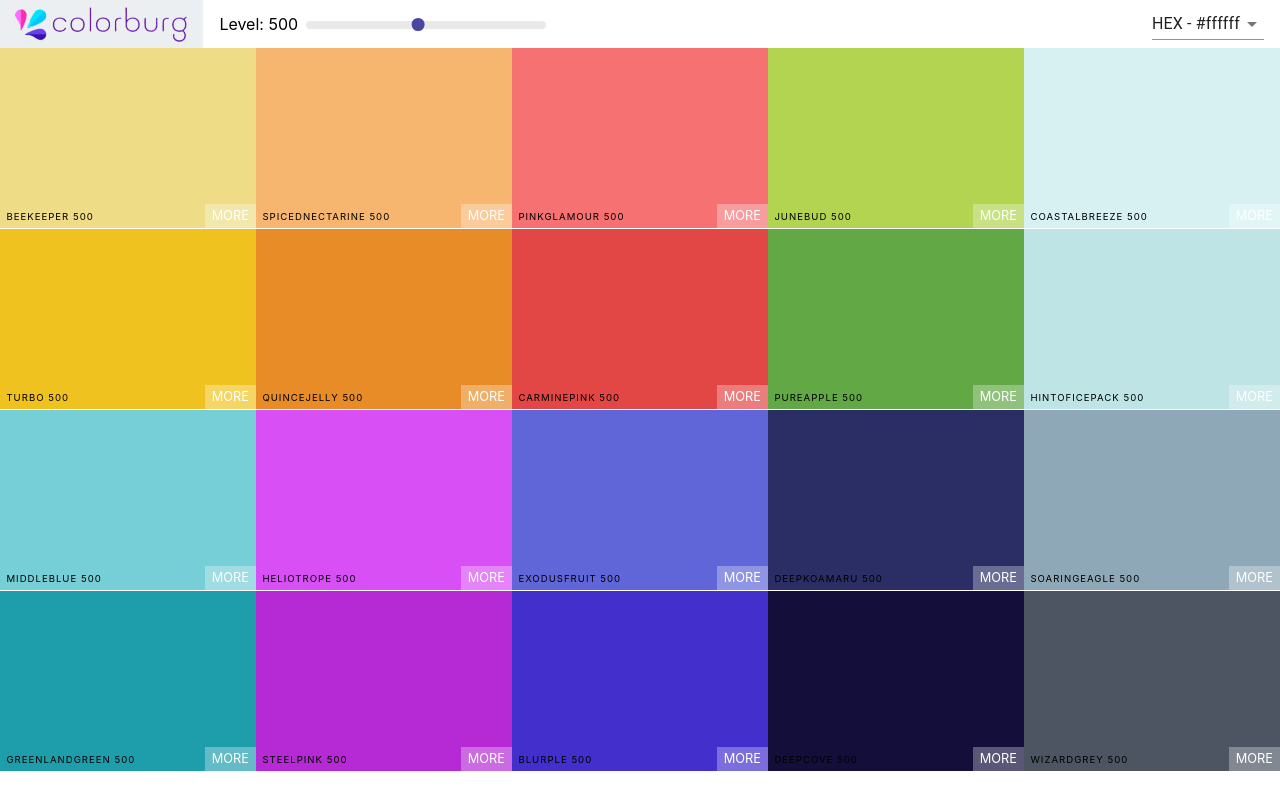
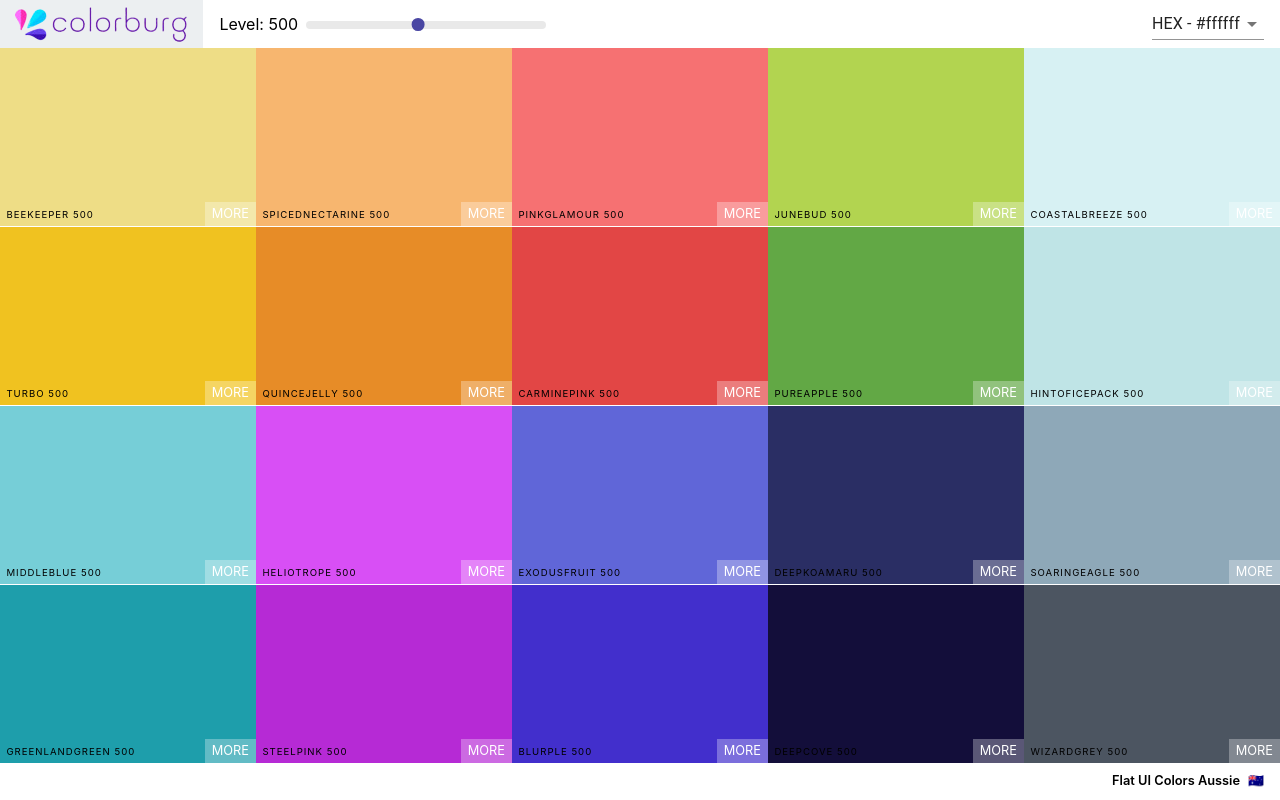
Before and after one commit to Roopin619/Colorburg, a React (Create React App) app: page /palette/flat-ui-colors-american in a window 1280 px wide. Built offline with nearby package versions, Linux system fonts and the light colour scheme.

Commit message:
Add palette footer

```diff
--- a/src/Palette.css
+++ b/src/Palette.css
@@ -1,7 +1,22 @@
 .Palette {
   height: 100vh;
+  display: flex;
+  flex-direction: column;
 }
 
 .Palette-colors {
   height: 90%;
 }
+
+.Palette-footer {
+  background-color: white;
+  height: 5vh;
+  display: flex;
+  justify-content: flex-end;
+  align-items: center;
+  font-size: 0.8rem;
+  font-weight: 600;
+}
+.emoji {
+  margin: 0 1rem 0 0.5rem;
+}
--- a/src/Palette.js
+++ b/src/Palette.js
@@ -18,10 +18,10 @@
     }
 
     render() {
-        const { colors } = this.props.palette;
+        const { colors, paletteName, emoji } = this.props.palette;
         const { level, format } = this.state;
         const colorBoxes = colors[level].map(color => (
-            <ColorBox background={color[format]} name={color.name} />
+            <ColorBox background={color[format]} name={color.name} key={color.id} />
         ));
         return (
             <div className="Palette">
@@ -33,6 +33,10 @@
                 <div className="Palette-colors">
                     {colorBoxes}
                 </div>
+                <footer className="Palette-footer">
+                    {paletteName}
+                    <span className="emoji">{emoji}</span>
+                </footer>
             </div>
         );
     }
```
